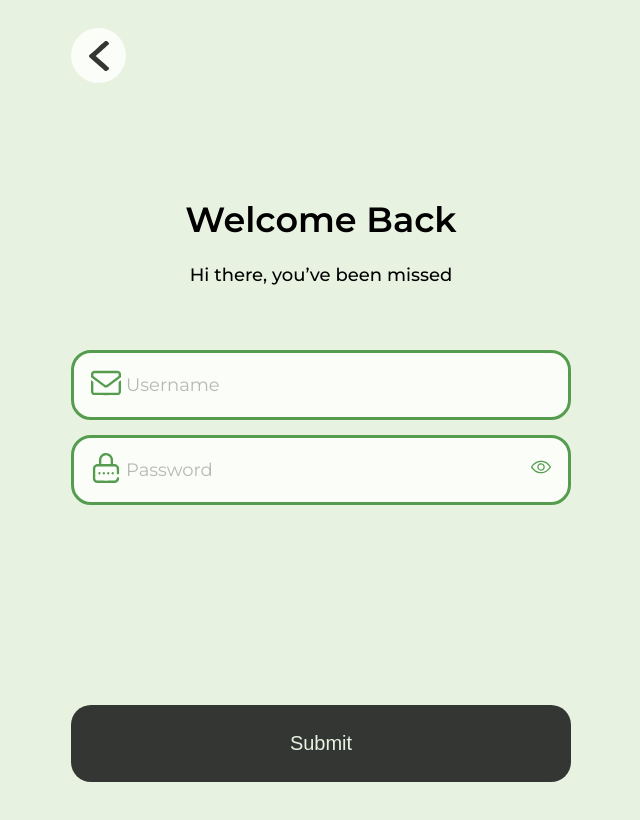
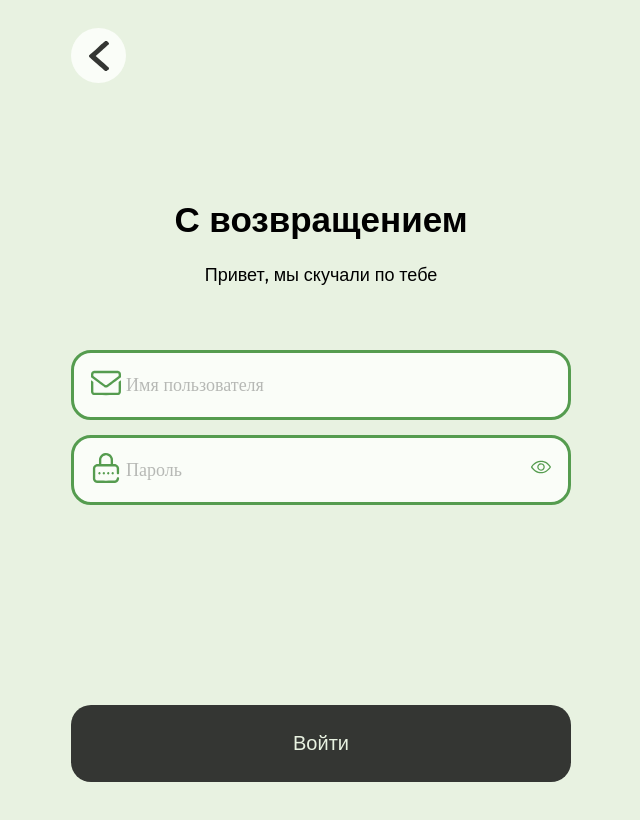
Before and after one commit to mitjasha/avocado, a React (Create React App) app: page /login in a window 1280 px wide. Shown: the top 820 px of the page, without its empty margins (319-959 px from the left). Built offline with nearby package versions, Linux system fonts and the light colour scheme.

Commit message:
feat: loc login

```diff
--- a/src/pages/LoginScreen/LoginScreen.tsx
+++ b/src/pages/LoginScreen/LoginScreen.tsx
@@ -1,6 +1,7 @@
 import React from "react";
 import { useForm } from "react-hook-form";
 import { useNavigate } from "react-router-dom";
+import { useTranslation } from "react-i18next";
 import {
   loginScreen,
   validationLogin,
@@ -19,6 +20,7 @@ import profileController from "../../api/profile.controller";
 
 const LoginScreen: React.FC = () => {
   const navigate = useNavigate();
+  const { t } = useTranslation();
 
   const {
     register,
@@ -68,14 +70,14 @@ const LoginScreen: React.FC = () => {
         className="container login-screen-container"
         onSubmit={handleSubmit(onSubmit)}
       >
-        <BackButton />
-        <h1 className="login-screen__title">Welcome Back</h1>
-        <h3 className="login-screen__subtitle">Hi there, you’ve been missed</h3>
+        <BackButton to="/" />
+        <h1 className="login-screen__title">{t("login_phrase_1")}</h1>
+        <h3 className="login-screen__subtitle">{t("login_phrase_2")}</h3>
         <div className="login-screen__email-address">
           <div className="input-wrapper input-wrapper_email">
             <FormInput
               type="text"
-              placeholder="Username"
+              placeholder={t("username") as string}
               register={register("username", { ...validationLogin })}
             />
             {errors?.username && <ToolTip text={validationLogin.message} />}
@@ -86,7 +88,7 @@ const LoginScreen: React.FC = () => {
             <FormInput
               type="password"
               className="reg-input_password"
-              placeholder="Password"
+              placeholder={t("password") as string}
               register={register("password", { ...validationPassword })}
             />
             {errors?.password && <ToolTip text={validationPassword.message} />}
@@ -98,7 +100,7 @@ const LoginScreen: React.FC = () => {
             />
           </div>
         </div>
-        <ButtonTemplate className="submit-btn">Submit</ButtonTemplate>
+        <ButtonTemplate className="submit-btn">{t("login_btn")}</ButtonTemplate>
         <div className="error">
           {errors?.username && errors?.password && (
             <p>{loginScreen.TEXT_ERROR_LOGIN}</p>
```
